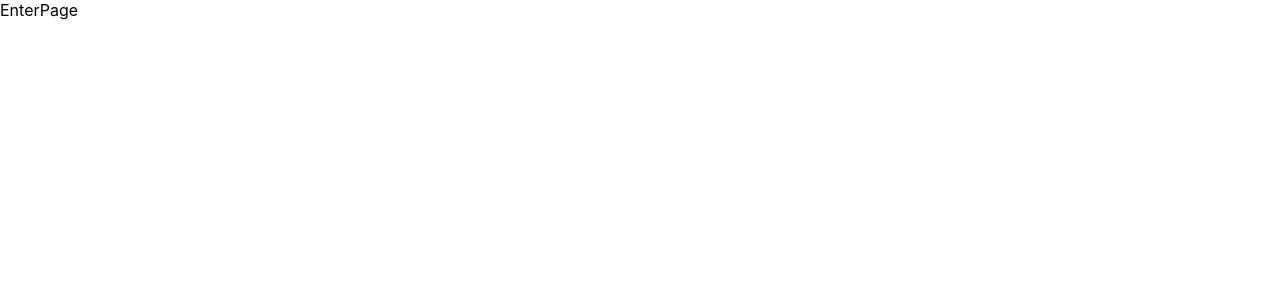
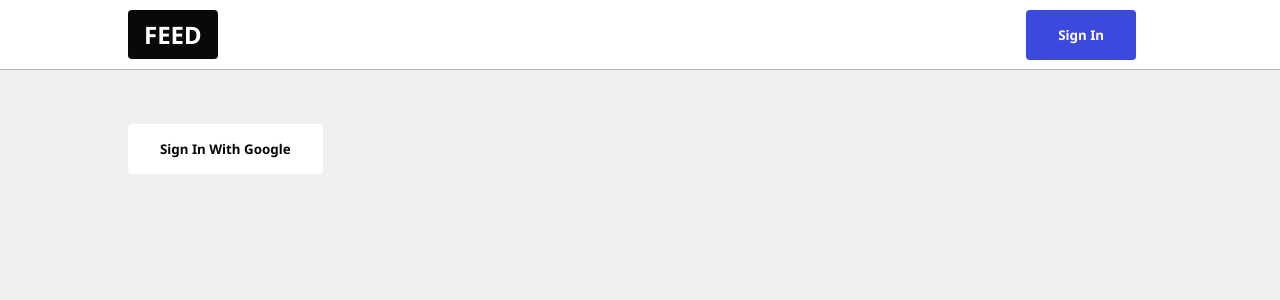
Before and after one commit to Vj-Betala/effective-happiness, a Next.js app: page /enter in a window 1280 px wide. Shown: the top 300 px of the page. Built offline with nearby package versions, Linux system fonts and the light colour scheme; no server answers.

Commit message:
Auth Hooks completed, authentication error

```diff
--- /dev/null
+++ b/components/NavBar.tsx
@@ -0,0 +1,44 @@
+import React, { useContext } from 'react'
+import Link from 'next/link'
+import { UserContext } from '../lib/context';
+
+export default function NavBar() {
+
+    const {user, username} = useContext(UserContext);
+
+  return (
+    <nav className='navbar'>
+        <ul>
+            <li>
+            <Link href={"/"}>
+                <button className='btn-logo'>FEED</button>
+            </Link>
+            </li>
+            {username && (
+                <>
+                    <li className='push-left'>
+                        <Link href={'/admin'}>
+                            <button className='btn-blue'>Write Posts</button>
+                        </Link>
+                    </li>
+                    <li>
+                        <Link href={`/${username}`}>
+                            <img
+                            src={user?.photoURL}
+                            ></img>
+                        </Link>
+                    </li>
+                </>
+            )}
+
+            {!username && (
+                <li>
+                    <Link href={'/enter'}>
+                        <button className='btn-blue'>Sign In</button>
+                    </Link>
+                </li>
+            )}
+        </ul>
+    </nav>
+  )
+}
--- /dev/null
+++ b/lib/context.ts
@@ -0,0 +1,6 @@
+import { createContext } from "react";
+
+export const UserContext = createContext({
+    user:null,
+    username:null
+})
--- a/lib/firebase.ts
+++ b/lib/firebase.ts
@@ -1,7 +1,7 @@
 import firebase from 'firebase/compat/app';
-import 'firebase/auth';
-import 'firebase/firestore';
-import 'firebase/storage';
+import 'firebase/compat/auth';
+import 'firebase/compat/firestore';
+import 'firebase/compat/storage';
 
 const firebaseConfig = {
     apiKey: "AIzaSyAwJ85hOkxQvSAF-_d641ywMniQgcDOlTc",
@@ -17,5 +17,7 @@
   }
 
   export const auth = firebase.auth();
+  export const googleAuthProvider = new firebase.auth.GoogleAuthProvider();
+
   export const firestore = firebase.firestore();
   export const storage = firebase.storage();
--- /dev/null
+++ b/lib/hooks.ts
@@ -0,0 +1,25 @@
+import { auth, firestore } from '../lib/firebase';
+import { useEffect, useState } from 'react';
+import { useAuthState } from 'react-firebase-hooks/auth';
+
+export function useUserData() {
+    const [user] = useAuthState(auth);
+    const [username, setUsername] = useState(null);
+
+  useEffect(() => {
+    let unsubscribe;
+
+    if(user) {
+      const ref = firestore.collection('users').doc(user.uid);
+      unsubscribe = ref.onSnapshot((doc) => {
+        setUsername(doc.data()?.username);
+      });
+    } else {
+      setUsername(null);
+    }
+
+    return unsubscribe;
+  }, [user]);
+
+  return {user, username}
+}
--- a/pages/_app.tsx
+++ b/pages/_app.tsx
@@ -1,12 +1,19 @@
 import '../styles/globals.css'
 import { Toaster } from 'react-hot-toast';
+import { UserContext } from '../lib/context';
+import NavBar from '../components/NavBar';
+import { useUserData } from '../lib/hooks'
 
 function MyApp({ Component, pageProps }) {
+
+  const userData = useUserData();
+
   return (
-    <>
+    <UserContext.Provider value={userData}>
+    <NavBar/>
     <Component {...pageProps}/>
     <Toaster/>
-    </>
+    </UserContext.Provider>
   )
 }
 
--- a/pages/enter.tsx
+++ b/pages/enter.tsx
@@ -1,9 +1,57 @@
-import React from 'react'
+import React, { useContext } from 'react'
+import { auth, googleAuthProvider} from '../lib/firebase'
+import { UserContext } from '../lib/context';
 
 export default function EnterPage () {
+
+  const {user, username} = useContext(UserContext);
+
   return (
-    <div>EnterPage
+      <main>
+        {user ?
+          !username ? <UsernameForm/> : <SignOutButton/>
+          :
+          <SignInButton/>
+        }
+      </main>
+  )
+}
 
+function SignInButton() {
+
+  const signInWithGoogle = async () => {
+
+    try {
+      await auth.signInWithPopup(googleAuthProvider);
+    } catch (error) {
+      console.error(error);
+    }
+
+  };
+
+  return (
+    <div>
+      <button className='btn-google' onClick={signInWithGoogle}>
+        Sign In With Google
+      </button>
     </div>
   )
 }
+
+function SignOutButton() {
+  return (
+    <div>
+      <button className='btn-google' onClick={() => {auth.signOut()}}>
+        Sign out
+      </button>
+    </div>
+  )
+}
+
+function UsernameForm() {
+  return (
+    <div>
+Test
+    </div>
+  )
+}
--- a/styles/globals.css
+++ b/styles/globals.css
@@ -1,29 +1,199 @@
+@import url('https://fonts.googleapis.com/css2?family=Noto+Sans:ital,wght@0,400;0,700;1,400&display=swap');
+
+:root {
+  --color-bg: #eef0f1;
+  --color-text: #08090a;
+  --color-blue: #3b49df;
+  --color-red: #df3b3b;
+  --color-green: #3bdf72;
+  --color-gray: #b5bdc4;
+}
 html,
 body {
   padding: 0;
   margin: 0;
-  font-family: -apple-system, BlinkMacSystemFont, Segoe UI, Roboto, Oxygen,
-    Ubuntu, Cantarell, Fira Sans, Droid Sans, Helvetica Neue, sans-serif;
+  font-family: 'Noto Sans', sans-serif;
+  background-color: var(--color-bg);
+  color: var(--color-text);
+  margin-top: 50px;
 }
+
+
+
+main {
+  padding: 1rem 10vw;
+}
+
+h1 { font-size: 2rem; }
+h2 { font-size: 1.5rem; }
+h2 { font-size: 1.25rem; }
 
 a {
   color: inherit;
   text-decoration: none;
+  cursor: pointer;
 }
 
 * {
   box-sizing: border-box;
 }
 
-@media (prefers-color-scheme: dark) {
-  html {
-    color-scheme: dark;
-  }
-  body {
-    color: white;
-    background: black;
+img {max-width: 100%;}
+
+input {
+  display: inline-block;
+  outline: none;
+  border: none;
+  font-size: 1.5rem;
+  width: 100%;
+  padding: 5px 10px;
+}
+
+fieldset {
+  border: none;
+  padding: 1rem 0;
+  font-size: 1.25rem;
+}
+
+code {
+  overflow-x: scroll;
+}
+
+/* Navbar */
+
+.navbar {
+  height: 70px;
+  width: 100%;
+  background: white;
+  color: var(--colors-text);
+  position: fixed;
+  top: 0;
+  padding: 0 10vw;
+  font-weight: bold;
+  border-bottom: 1px solid var(--color-gray);
+  z-index: 99;
+}
+
+.navbar ul {
+  list-style-type: none;
+  margin: 0;
+  padding: 0;
+  display: flex;
+  align-items: center;
+  justify-content: space-between;
+  height: 100%;
+}
+
+.navbar img {
+  border-radius: 50%;
+  width: 50px;
+  height: 50px;
+  cursor: pointer;
+}
+
+.navbar li {
+  border-radius: 50%;
+
+}
+
+/* Buttons */
+
+.btn, button {
+  background-color: var(--color-gray);
+  border: none;
+  color: var(--color-text);
+  padding: 1rem 2rem;
+  display: flex;
+  align-items: center;
+  text-align: center;
+  justify-content: center;
+  text-decoration: none;
+  font-family: 'Noto Sans', sans-serif;
+  font-weight: bold;
+  border-radius: 0.25rem;
+  cursor: pointer;
+  margin: 0.5rem 1rem 0.5rem 0;
+}
+
+@media only screen and (max-width: 768px) {
+  button {
+    padding: 0.5rem 1rem;
+    font-size: 0.8rem;
   }
 }
+
+
+button:hover {
+  filter: brightness(90%);
+}
+
+button:disabled,
+button[disabled]{
+  filter: brightness(80%);
+  cursor: not-allowed;
+}
+
+button.btn-blue {
+  background-color: var(--color-blue);
+  color: white;
+}
+
+button.btn-red {
+  background-color: var(--color-red);
+  color: white;
+}
+
+button.btn-green {
+  background-color: var(--color-green);
+  color: white;
+}
+
+button.btn-google {
+  background-color: white;
+  color: var(--color-text);
+}
+
+.btn-google img {
+  width: 30px;
+  margin-right: 10px;
+}
+
+button.btn-logo {
+  background-color: var(--color-text);
+  color: white;
+  text-transform: uppercase;
+  font-size: 1.5rem;
+  padding: 0.5rem 1rem;
+}
+
+/* Cards */
+
+.card {
+  padding: 2rem;
+  margin: 1rem 0;
+  background-color: white;
+  border: 1px solid var(--color-gray);
+  border-radius: 8px;
+}
+
+.card footer {
+  display: flex;
+}
+
+.card-img-center {
+  width:20%;
+  display:block;
+  margin:auto;
+  border-radius: 50%;
+  max-width: 150px;
+}
+
+.card-info {
+  color: white;
+  background: var(--color-blue);
+}
+
+/* Loader */
 
 .loader {
   border: 10px solid var(--color-bg);
@@ -38,3 +208,55 @@
   0% { transform: rotate(0deg); }
   100% { transform: rotate(360deg); }
 }
+
+/* File uploads */
+
+input[type="file"] {
+  display: none;
+}
+
+.upload-snippet {
+  width: 75%;
+    margin-left: auto;
+    background: white;
+    padding: 5px;
+    margin: 5px 0;
+}
+/* Utilities */
+
+.push-left {
+  margin-left: auto;
+}
+
+.text-sm {
+  font-size: 0.85rem;
+}
+
+.text-danger {
+  font-weight: bold;
+  color: var(--color-red);
+}
+
+.text-success {
+  font-weight: bold;
+  color: var(--color-green);
+}
+
+.text-info {
+  font-weight: bold;
+  color: var(--color-blue);
+}
+
+.box {
+  display: flex;
+  justify-content: space-between;
+}
+
+.box-center {
+  display: flex;
+  flex-direction: column;
+  align-content: center;
+  text-align: center;
+}
+
+.hidden { display:  none; }
```
